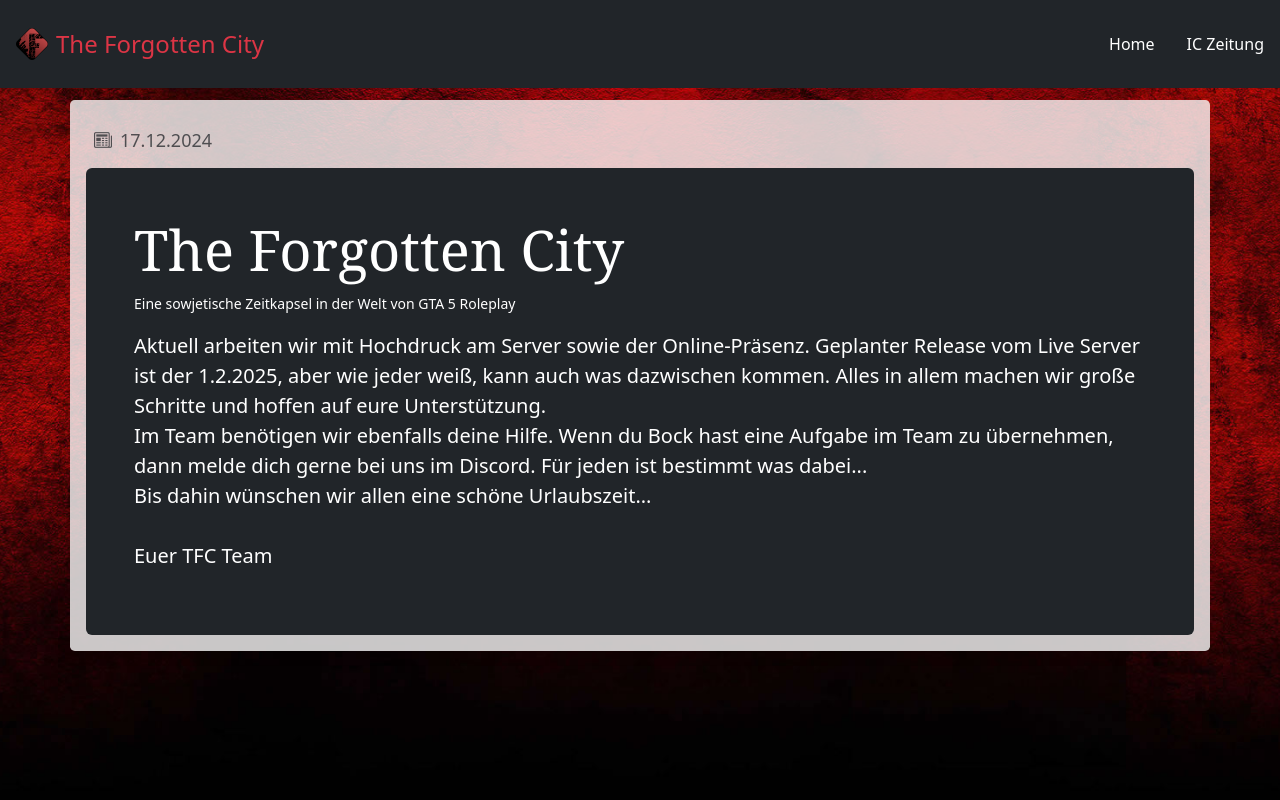
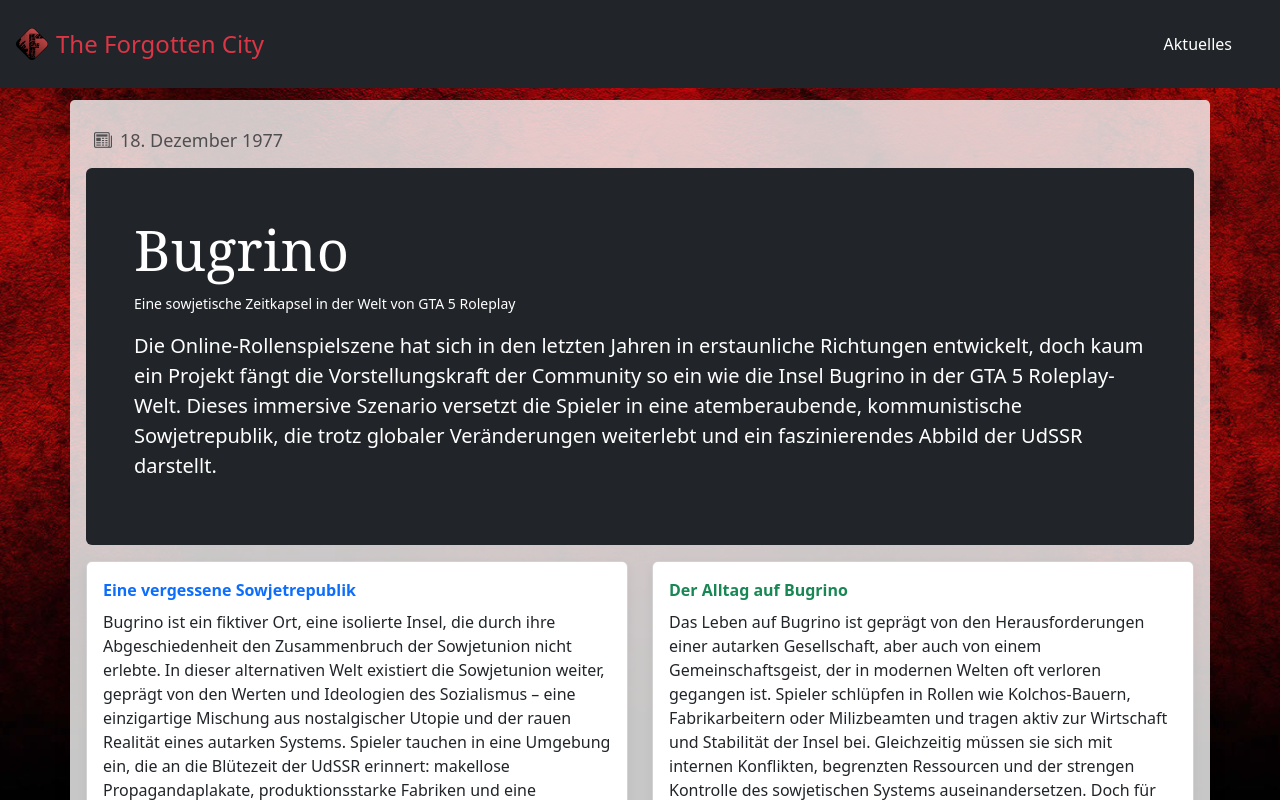
Before and after one commit to ShakirPlayZ/tfc-website, a React (Vite) app in the folder frontend/: page / in a window 1280 px wide. Shown: the top 800 px of the page. Built offline with nearby package versions, Linux system fonts and the light colour scheme.

Commit message:
Changed to Newsletter Only

```diff
--- a/frontend/routes/AppRoutes.tsx
+++ b/frontend/routes/AppRoutes.tsx
@@ -1,5 +1,4 @@
 import { Routes, Route } from 'react-router-dom';
-import HomePage from '../src/pages/Home';
 import NewspaperPage from '../src/pages/Newspaper';
 
 import NotFound from '../src/pages/NotFound';
@@ -7,8 +6,7 @@
 export default function AppRoutes() {
   return (
     <Routes>
-        <Route path="/" element={<HomePage />} />
-        <Route path="/newspaper" element={<NewspaperPage />} />
+        <Route path="/" element={<NewspaperPage />} />
 
         {/* Fallback-Route */}
         <Route path="*" element={<NotFound />} />
--- a/frontend/src/components/Navbar.tsx
+++ b/frontend/src/components/Navbar.tsx
@@ -14,8 +14,7 @@
                 </a>
 
                 <ul className="nav nav-pills navbar-text">
-                    <li className="nav-item mr-2"><Navbar as={NavLink} to="/" className="nav-link text-white app-menu-button">Home</Navbar></li>
-                    <li className="nav-item"><Navbar as={NavLink} to="/newspaper" className="nav-link text-white app-menu-button">IC Zeitung</Navbar></li>
+                    <li className="nav-item mr-2"><Navbar as={NavLink} to="/" className="nav-link text-white app-menu-button">Aktuelles</Navbar></li>
                 </ul>
             </header>
         </>
```
